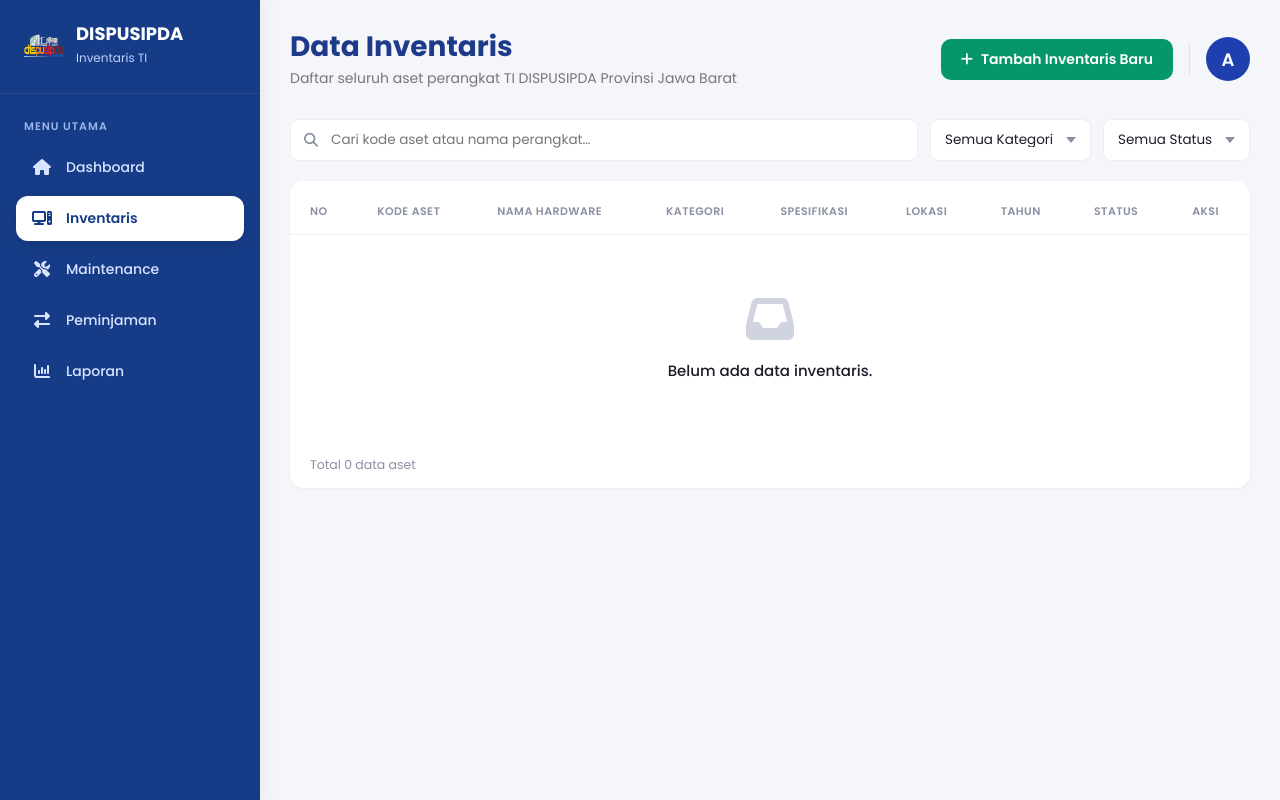
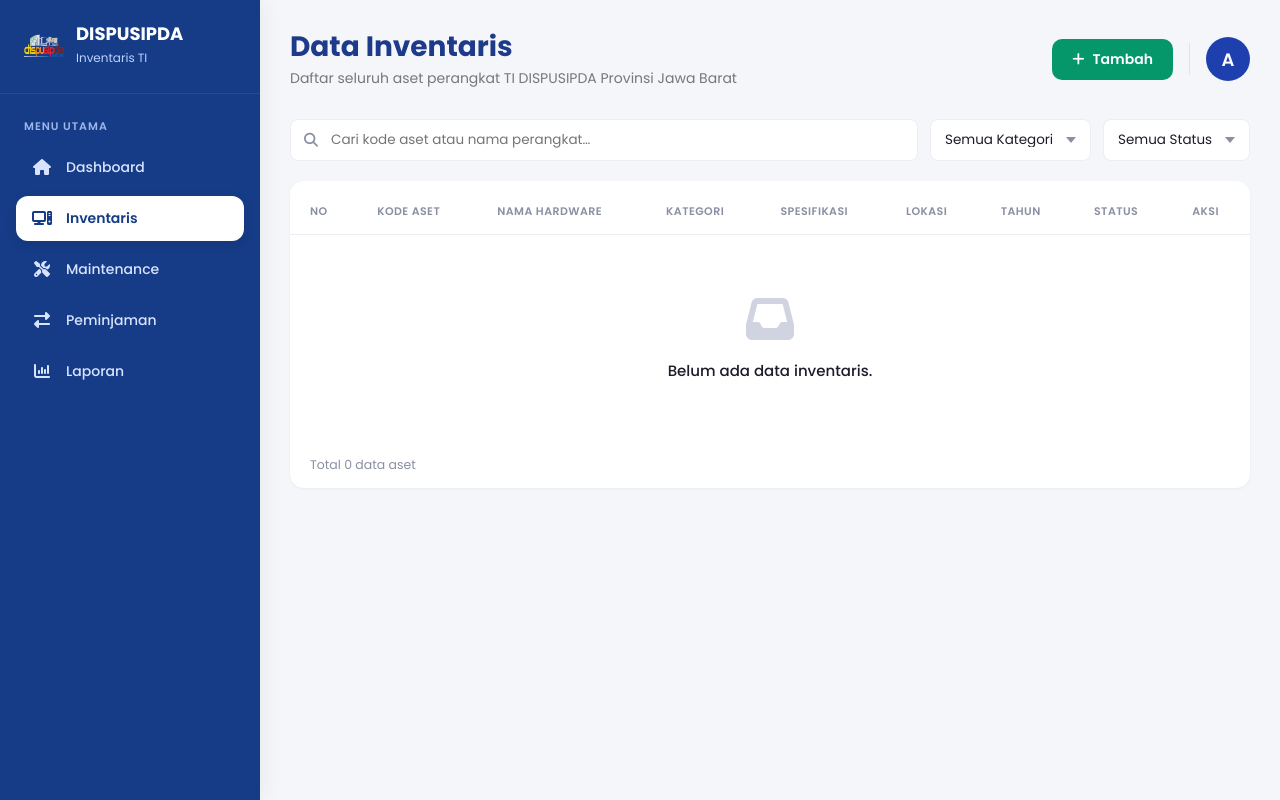
Before and after one commit to Fahmifzh/inventaris-ti-dispusipda, a PHP site: page /pages/inventaris/index.php in a window 1280 px wide. Run offline with PHP 8.4, Linux system fonts and the light colour scheme; a user stored in the database is signed in; data that the repository does not hold is empty.

Commit message:
update index.php

```diff
--- a/pages/inventaris/index.php
+++ b/pages/inventaris/index.php
@@ -10,7 +10,7 @@ if (!isset($_SESSION['login'])) {
 $page_title = "Data Inventaris";
 $page_subtitle = "Daftar seluruh aset perangkat TI DISPUSIPDA Provinsi Jawa Barat";
 $show_add_button = true;
-$add_button_text = "Tambah Inventaris Baru";
+$add_button_text = "Tambah";
 $add_button_icon = "fa-solid fa-plus";
 $add_button_target = "#modalTambah";
 // ================================
```
